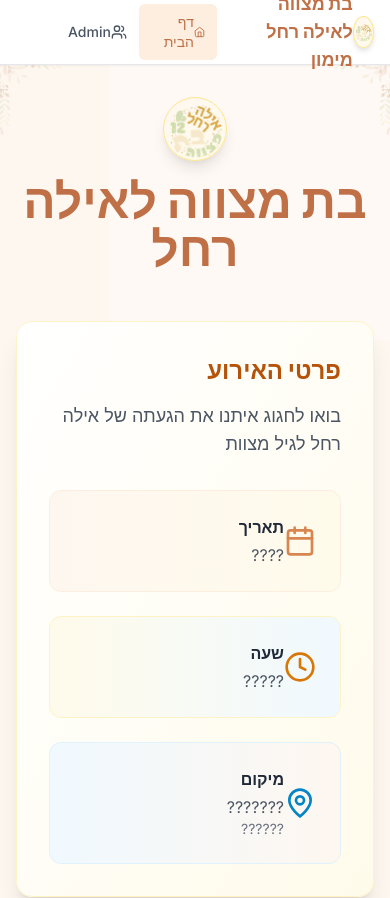
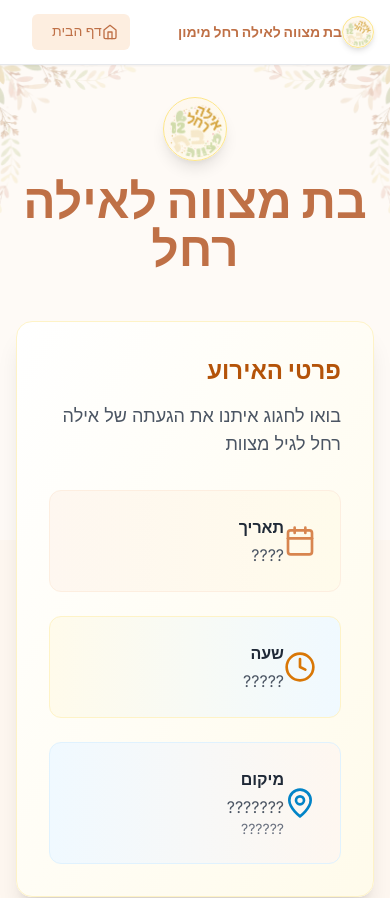
Before and after one commit to feldy2/Ayala-Bat-Mitzvah-RSVP, a Next.js app: page / in a window 390 px wide. Shown: the top 898 px of the page. Built offline with nearby package versions, Linux system fonts and the light colour scheme.

Commit message:
Update Navigation component for mobile responsiveness and enhance background styles with improved positioning and size adjustments

```diff
--- a/components/Navigation.tsx
+++ b/components/Navigation.tsx
@@ -9,7 +9,7 @@ const Navigation: React.FC = () => {
 
   const navItems = [
     { href: '/', label: 'דף הבית', icon: Home },
-    { href: '/admin', label: 'Admin', icon: Users },
+    { href: '/admin', label: 'Admin', icon: Users, hideOnMobile: true },
   ];
 
   return (
@@ -38,30 +38,39 @@ const Navigation: React.FC = () => {
               />
             </div>
             <div className="flex flex-col">
-              <span className="text-lg font-bold text-primary-700 font-display">
+              <span className="text-sm md:text-lg font-bold text-primary-700 font-display hebrew-text">
                 בת מצווה לאילה רחל מימון
               </span>
             </div>
           </div>
 
-          <div className="flex space-x-8">
-            {navItems.map(({ href, label, icon: Icon }) => {
+          <div className="flex space-x-4 md:space-x-8">
+            {navItems.map(({ href, label, icon: Icon, hideOnMobile }) => {
               const isActive = router.pathname === href;
               return (
                 <Link
                   key={href}
                   href={href}
-                  className={`flex items-center space-x-2 px-3 py-2 rounded-md text-sm font-medium transition-colors ${
+                  className={`hidden md:flex items-center space-x-2 px-3 py-2 rounded-md text-sm font-medium transition-colors ${
                     isActive
                       ? 'bg-primary-100 text-primary-700'
                       : 'text-gray-600 hover:text-primary-600 hover:bg-primary-50'
-                  }`}
+                  } ${hideOnMobile ? 'md:flex' : 'sm:flex'}`}
                 >
                   <Icon className="h-4 w-4" />
-                  <span>{label}</span>
+                  <span className="hebrew-text">{label}</span>
                 </Link>
               );
             })}
+
+            {/* Mobile-only home button */}
+            <Link
+              href="/"
+              className="md:hidden flex items-center space-x-2 px-3 py-2 rounded-md text-sm font-medium transition-colors bg-primary-100 text-primary-700"
+            >
+              <Home className="h-4 w-4" />
+              <span className="hebrew-text">דף הבית</span>
+            </Link>
           </div>
         </div>
       </div>
--- a/styles/globals.css
+++ b/styles/globals.css
@@ -47,35 +47,35 @@
   @media (max-width: 480px) {
     body::before {
       background-size:
-        300px,
-        300px;
+        500px,
+        500px;
       background-position:
-        left -20px top 40px,
-        right -20px top 40px;
-      opacity: 0.3;
+        left -30px top 40px,
+        right -30px top 40px;
+      opacity: 0.4;
     }
 
     body.scrolled::before {
       background-position:
-        left -20px top -10px,
-        right -20px top -10px;
+        left -30px top -10px,
+        right -30px top -10px;
     }
   }
 
   @media (min-width: 481px) and (max-width: 767px) {
     body::before {
       background-size:
-        500px,
-        500px;
+        700px,
+        700px;
       background-position:
-        left -30px top 45px,
-        right -30px top 45px;
+        left -40px top 45px,
+        right -40px top 45px;
     }
 
     body.scrolled::before {
       background-position:
-        left -30px top -5px,
-        right -30px top -5px;
+        left -40px top -5px,
+        right -40px top -5px;
     }
   }
 
```
